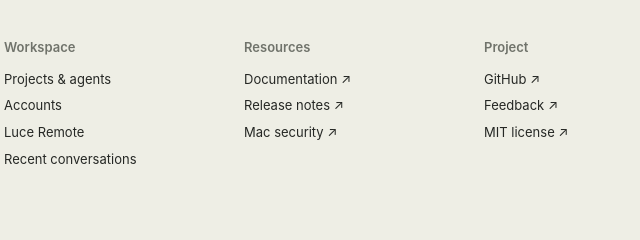
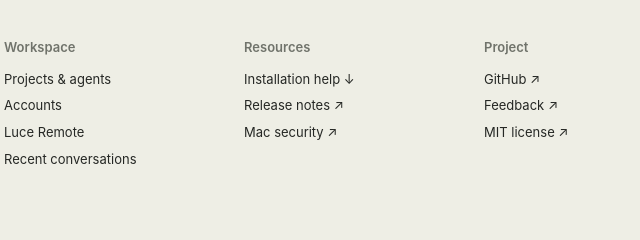
Before and after one commit to federicopoi/luce, a plain HTML site: page index.html in a window 1280 px wide. Shown: the part 8426-8666 px from the top of the page, 516-1156 px from the left. Drawn offline with Linux system fonts and the light colour scheme.

Commit message:
docs: clarify installation help link

```diff
--- a/index.html
+++ b/index.html
@@ -24,6 +24,6 @@
  <div class="install-notes"><p><strong>Can’t see Open Anyway?</strong> Try opening Luce from Applications again, then return to Privacy &amp; Security. The option is available for about an hour after a blocked launch. These are illustrations; wording can vary by macOS version. Only approve the Luce copy you downloaded here. <a href="https://support.apple.com/en-us/102445" target="_blank" rel="noopener">Apple’s instructions ↗</a></p><p><strong>Before you start:</strong> Apple Silicon Macs (M1 or later) running macOS 13 or newer; Intel Macs are not supported by this download. Install and sign in to Codex or Claude Code separately to use those agents. Phone access requires your own relay setup. <a href="https://github.com/federicopoi/luce/releases/tag/v0.1.0-beta.1" target="_blank" rel="noopener">Release notes &amp; checksum ↗</a></p></div>
 </section>
 </main>
-<footer><div class="container"><div class="footer-top"><a aria-label="Luce home" class="brand" href="/luce/"><img alt="Luce" src="/luce/assets/luce-wordmark.svg"/></a><div><h3>Workspace</h3><a href="#projects">Projects &amp; agents</a><a href="#accounts">Accounts</a><a href="#remote">Luce Remote</a><a href="#conversations">Recent conversations</a></div><div><h3>Resources</h3><a href="https://github.com/federicopoi/luce/releases/tag/v0.1.0-beta.1" rel="noopener" target="_blank">Documentation ↗</a><a href="https://github.com/federicopoi/luce/releases/tag/v0.1.0-beta.1" rel="noopener" target="_blank">Release notes ↗</a><a href="https://support.apple.com/en-us/102445" rel="noopener" target="_blank">Mac security ↗</a></div><div><h3>Project</h3><a href="https://github.com/federicopoi/luce" rel="noopener" target="_blank">GitHub ↗</a><a href="https://github.com/federicopoi/luce/issues" rel="noopener" target="_blank">Feedback ↗</a><a href="/luce/native/LICENSE" rel="noopener" target="_blank">MIT license ↗</a></div></div><div class="footer-bottom"><span>© 2026 Luce · An independent workspace.</span><span class="footer-preview">Real Luce interface · Sample conversations</span><button aria-label="Switch to dark theme" aria-pressed="false" id="theme-toggle">☼   Light</button></div></div></footer>
+<footer><div class="container"><div class="footer-top"><a aria-label="Luce home" class="brand" href="/luce/"><img alt="Luce" src="/luce/assets/luce-wordmark.svg"/></a><div><h3>Workspace</h3><a href="#projects">Projects &amp; agents</a><a href="#accounts">Accounts</a><a href="#remote">Luce Remote</a><a href="#conversations">Recent conversations</a></div><div><h3>Resources</h3><a href="#install-guide">Installation help ↓</a><a href="https://github.com/federicopoi/luce/releases/tag/v0.1.0-beta.1" rel="noopener" target="_blank">Release notes ↗</a><a href="https://support.apple.com/en-us/102445" rel="noopener" target="_blank">Mac security ↗</a></div><div><h3>Project</h3><a href="https://github.com/federicopoi/luce" rel="noopener" target="_blank">GitHub ↗</a><a href="https://github.com/federicopoi/luce/issues" rel="noopener" target="_blank">Feedback ↗</a><a href="/luce/native/LICENSE" rel="noopener" target="_blank">MIT license ↗</a></div></div><div class="footer-bottom"><span>© 2026 Luce · An independent workspace.</span><span class="footer-preview">Real Luce interface · Sample conversations</span><button aria-label="Switch to dark theme" aria-pressed="false" id="theme-toggle">☼   Light</button></div></div></footer>
 <dialog aria-labelledby="modal-title" id="demo-modal"><div class="modal-heading"><h2 id="modal-title"></h2><button aria-label="Close dialog" id="modal-close">×</button></div><div id="modal-body"></div></dialog><div aria-live="polite" hidden="" id="site-toast" role="status"></div>
 </body></html>
```
